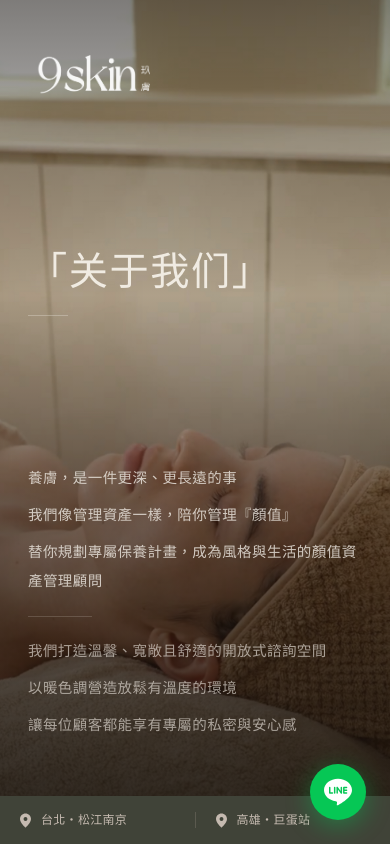
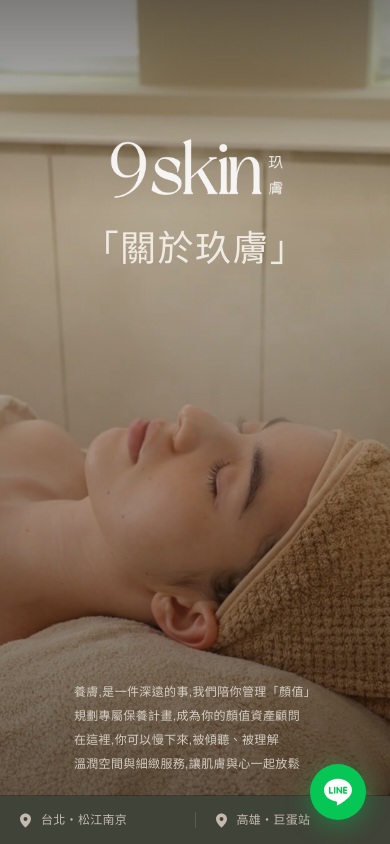
Before and after one commit to parintnk/9skin, a Next.js app: page /example1 in a window 390 px wide. Shown: the top 844 px of the page. Built offline with nearby package versions, Linux system fonts and the light colour scheme.

Commit message:
new hero mobile layout

```diff
--- a/app/example1/page.tsx
+++ b/app/example1/page.tsx
@@ -168,22 +168,22 @@ const lineReviewSrcs = [
 ];
 
 const lineReviewDesktopCards: { src: string; left: string; top: number; width: string }[] = [
-  { src: "IMG_0054.jpg", left: "0%", top: 0, width: "27%"},
+  { src: "IMG_0054.jpg", left: "0%", top: 0, width: "27%" },
   { src: "IMG_1424.jpg", left: "24%", top: 50, width: "26%" },
-  { src: "IMG_1588.jpg", left: "49%", top: 30, width: "24%"},
+  { src: "IMG_1588.jpg", left: "49%", top: 30, width: "24%" },
   { src: "IMG_2692.jpg", left: "73%", top: -10, width: "26%" },
   { src: "IMG_2693.jpg", left: "-5%", top: 270, width: "27%" },
-  { src: "IMG_3443.jpg", left: "22%", top: 295, width: "25%"},
+  { src: "IMG_3443.jpg", left: "22%", top: 295, width: "25%" },
   { src: "IMG_3870.jpg", left: "49%", top: 200, width: "24%" },
-  { src: "IMG_6375.jpg", left: "76%", top: 188, width: "25%"},
-  { src: "IMG_7069.jpg", left: "-2%", top: 480, width: "26%"},
+  { src: "IMG_6375.jpg", left: "76%", top: 188, width: "25%" },
+  { src: "IMG_7069.jpg", left: "-2%", top: 480, width: "26%" },
   { src: "IMG_7154.jpg", left: "22%", top: 425, width: "26%" },
-  { src: "IMG_7644.jpg", left: "48%", top: 350, width: "26%"},
+  { src: "IMG_7644.jpg", left: "48%", top: 350, width: "26%" },
   { src: "IMG_8622.jpg", left: "79%", top: 485, width: "25%" },
   { src: "IMG_9222.jpg", left: "-4%", top: 605, width: "27%" },
-  { src: "IMG_9264.jpg", left: "25%", top: 625, width: "26%"},
+  { src: "IMG_9264.jpg", left: "25%", top: 625, width: "26%" },
   { src: "IMG_9595.jpg", left: "51%", top: 520, width: "23%" },
-  { src: "IMG_9699.jpg", left: "75%", top: 600, width: "24%"},
+  { src: "IMG_9699.jpg", left: "75%", top: 600, width: "24%" },
 ];
 
 const lineReviewDesktopSrcs = lineReviewDesktopCards.map(c => `/img/Page 12_ Customer Review from Line Official /${c.src}`);
@@ -293,55 +293,49 @@ export default function Page() {
             src="/img/Page 1.JPG"
             alt="9skin"
             fill
-            className="object-cover object-[center_15%]"
+            className="object-cover object-[center_15%] pb-12"
             priority
           />
 
           {/* Gradient overlay — stronger coverage for readability */}
           <div
             className="absolute inset-0"
-            style={{ background: "linear-gradient(to bottom, rgba(20,16,12,0.55) 0%, rgba(20,16,12,0.12) 35%, rgba(20,16,12,0.55) 60%, rgba(20,16,12,0.88) 100%)" }}
+            style={{ background: "linear-gradient(to bottom, rgba(20,16,12,0.55) 0%, rgba(20,16,12,0.12) 25%, rgba(20,16,12,0.55) 100%, rgba(20,16,12,0.88) 100%)" }}
           />
 
           {/* Content layer — 3-zone layout */}
-          <div className="relative z-10 flex flex-col flex-1 px-7 pt-12 pb-7 justify-between">
+          <div className="relative z-10 flex flex-col flex-1 px-7 pt-12 pb-5">
 
             {/* Zone 1 — Logo (top) */}
-            <div>
+            <div className="flex items-center justify-center mt-[80px]">
               <Image
                 src="/img/9skin logo.png"
                 alt="9skin 玖膚"
                 width={160}
                 height={58}
-                className="w-[130px] h-auto"
-                style={{ filter: "brightness(0) invert(1)", opacity: 0.92 }}
+                className="w-[200px] h-auto object-cover"
+                style={{ filter: "brightness(0) invert(1)", opacity: 0.90 }}
                 priority
               />
             </div>
 
             {/* Zone 2 — Heading (middle) */}
-            <div>
+            <div className="mt-5 ">
               {/* <p className="text-[10px] tracking-[0.32em] uppercase mb-3 font-light" style={{ color: "rgba(232,226,218,0.5)" }}>
                 Since 2021 · Taipei · Kaohsiung
               </p> */}
-              <h1 className="text-[2.45rem] font-light leading-snug mb-4" style={{ color: "#F0EBE2", letterSpacing: "0.04em" }}>
-                「关于我们」
+              <h1 className="text-[2.25rem] font-medium text-center leading-snug mb-10" style={{ color: "#F0EBE2", letterSpacing: "0.04em" }}>
+                「關於玖膚」
               </h1>
-              <div className="w-10 h-px" style={{ backgroundColor: "rgba(232,226,218,0.35)" }} />
             </div>
 
             {/* Zone 3 — Body + scroll hint (bottom) */}
-            <div>
-              <div className="space-y-2 mb-5">
-                <p className="text-[14.5px] font-light leading-loose" style={{ color: "rgba(232,226,218,0.85)", letterSpacing: "0.03em" }}>養膚，是一件更深、更長遠的事</p>
-                <p className="text-[14.5px] font-light leading-loose" style={{ color: "rgba(232,226,218,0.85)", letterSpacing: "0.03em" }}>我們像管理資產一樣，陪你管理『顏值』</p>
-                <p className="text-[14.5px] font-light leading-loose" style={{ color: "rgba(232,226,218,0.85)", letterSpacing: "0.03em" }}>替你規劃專屬保養計畫，成為風格與生活的顏值資產管理顧問</p>
-              </div>
-              <div className="w-16 h-px mb-5" style={{ backgroundColor: "rgba(232,226,218,0.18)" }} />
-              <div className="space-y-2 mb-7">
-                <p className="text-[14.5px] font-light leading-loose" style={{ color: "rgba(232,226,218,0.65)", letterSpacing: "0.03em" }}>我們打造溫馨、寬敞且舒適的開放式諮詢空間</p>
-                <p className="text-[14.5px] font-light leading-loose" style={{ color: "rgba(232,226,218,0.65)", letterSpacing: "0.03em" }}>以暖色調營造放鬆有溫度的環境</p>
-                <p className="text-[14.5px] font-light leading-loose" style={{ color: "rgba(232,226,218,0.65)", letterSpacing: "0.03em" }}>讓每位顧客都能享有專屬的私密與安心感</p>
+            <div className="mt-auto flex items-center justify-center">
+              <div className="">
+                <p className="text-[12px] font-light leading-loose" style={{ color: "rgba(232,226,218,0.85)", letterSpacing: "0.03em" }}>養膚,是一件深遠的事,我們陪你管理「顏值」</p>
+                <p className="text-[12px] font-light leading-loose" style={{ color: "rgba(232,226,218,0.85)", letterSpacing: "0.03em" }}>規劃專屬保養計畫,成為你的顏值資產顧問</p>
+                <p className="text-[12px] font-light leading-loose" style={{ color: "rgba(232,226,218,0.85)", letterSpacing: "0.03em" }}>在這裡,你可以慢下來,被傾聽、被理解</p>
+                <p className="text-[12px] font-light leading-loose" style={{ color: "rgba(232,226,218,0.85)", letterSpacing: "0.03em" }}>溫潤空間與細緻服務,讓肌膚與心一起放鬆</p>
               </div>
             </div>
           </div>
@@ -374,7 +368,7 @@ export default function Page() {
             {/* Heading block */}
             <div className="mb-5 sm:mb-12">
               <h1 data-reveal data-reveal-delay="2" className="text-[2.2rem] sm:text-[2.8rem] lg:text-[3.6rem] font-light leading-tight mb-8" style={{ letterSpacing: "0.04em" }}>
-                「关于我们」
+                「關於玖膚」
               </h1>
               <div className="flex items-center gap-4">
                 <div className="h-px flex-1" style={{ backgroundColor: "rgba(56,50,42,0.18)" }} />
@@ -385,15 +379,13 @@ export default function Page() {
             {/* Body */}
             <div className="flex flex-col gap-4 lg:gap-10 lg:flex-1 lg:justify-center">
               <div data-reveal data-reveal-delay="3" className="space-y-3">
-                <p className="text-base lg:text-[20px] font-light leading-loose">養膚，是一件更深、更長遠的事</p>
-                <p className="text-base lg:text-[20px] font-light leading-loose">我們像管理資產一樣，陪你管理『顏值』</p>
-                <p className="text-base lg:text-[20px] font-light leading-loose">替你規劃專屬保養計畫，成為風格與生活的顏值資產管理顧問</p>
+                <p className="text-base lg:text-[20px] font-light leading-loose">養膚,是一件深遠的事,我們陪你管理「顏值」</p>
+                <p className="text-base lg:text-[20px] font-light leading-loose">規劃專屬保養計畫,成為你的顏值資產顧問</p>
+                <p className="text-base lg:text-[20px] font-light leading-loose">在這裡,你可以慢下來,被傾聽、被理解</p>
               </div>
               <div data-reveal data-reveal-delay="4" className="space-y-3">
                 <div className="w-20 h-px" style={{ backgroundColor: "rgba(56,50,42,0.2)" }} />
-                <p className="text-base lg:text-[20px] font-light leading-loose">我們打造溫馨、寬敞且舒適的開放式諮詢空間</p>
-                <p className="text-base lg:text-[20px] font-light leading-loose">以暖色調營造放鬆有溫度的環境</p>
-                <p className="text-base lg:text-[20px] font-light leading-loose">讓每位顧客都能享有專屬的私密與安心感</p>
+                <p className="text-base lg:text-[20px] font-light leading-loose">溫潤空間與細緻服務,讓肌膚與心一起放鬆</p>
               </div>
             </div>
           </div>
```
